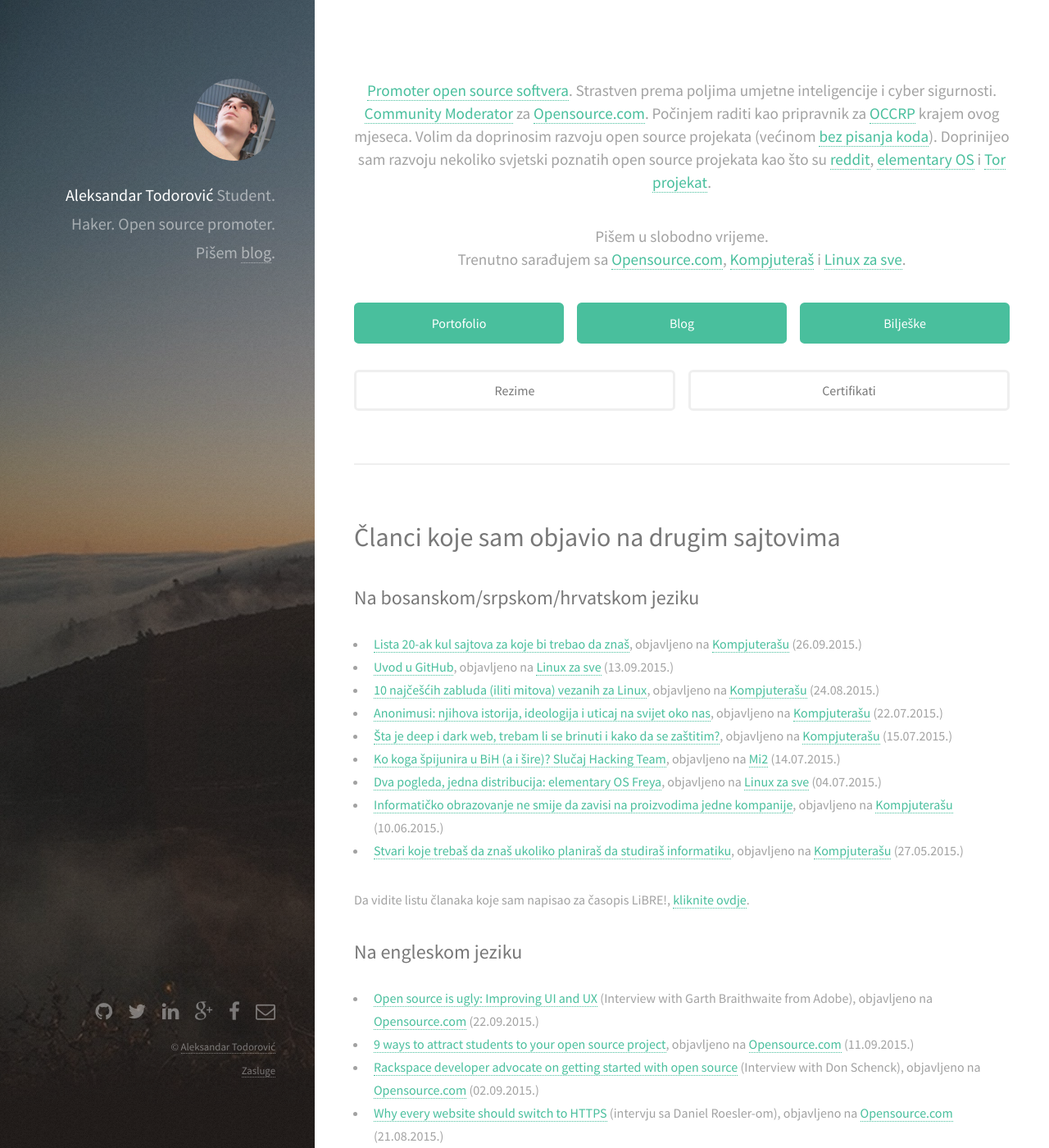
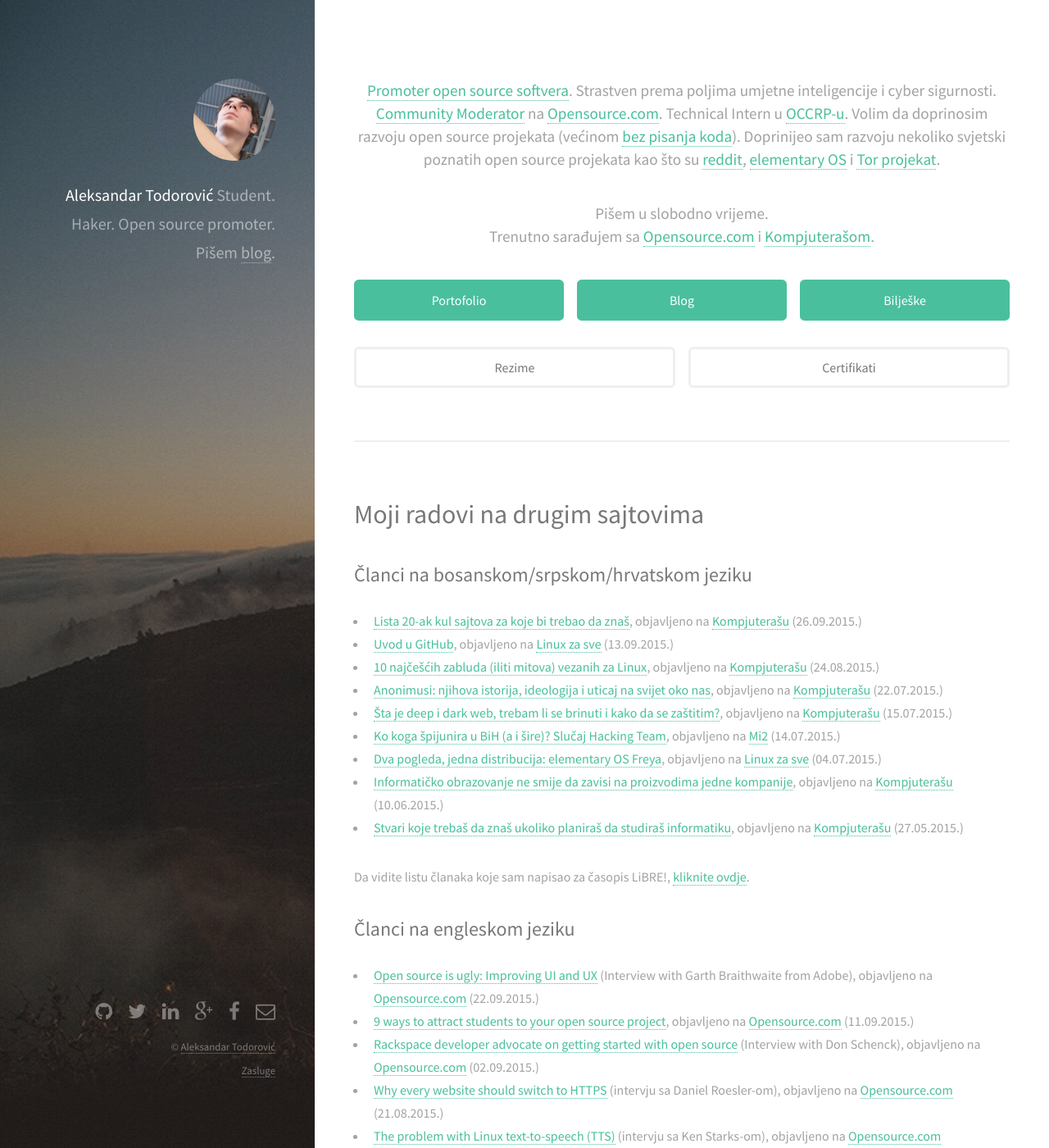
Before and after one commit to inputsh/bs.r3bl.me, a Jekyll site: the page built from index.html, in a window 1280 px wide and 1400 px high. Shown: the whole window at 82% size. Built offline with Jekyll 4.4.1, drawn with Linux system fonts in a browser that asks for light colours; comment, search, counter and statistics services are not loaded; some of the changed text lies outside the part shown.

Commit message:
Does a bit of restructuring and adds new items

```diff
--- a/index.html
+++ b/index.html
@@ -9,15 +9,16 @@
     <!-- SUMMARY -->
     <section>
       <p style="text-align:center; font-size: 120%;">
-        <a href="https://blog.r3bl.me/en/open-source-advocacy">Promoter open source softvera</a>. Strastven prema poljima umjetne inteligencije i cyber sigurnosti.
-        <a href="https://blog.r3bl.me/en/partnership-with-opensource-dot-com/">Community Moderator</a> za <a href="https://opensource.com/">Opensource.com</a>.
-        Počinjem raditi kao pripravnik za <a href="https://www.occrp.org/">OCCRP</a> krajem ovog mjeseca.
+        <a href="https://blog.r3bl.me/en/open-source-advocacy">Promoter open source softvera</a>.
+        Strastven prema poljima umjetne inteligencije i cyber sigurnosti.
+        <a href="https://blog.r3bl.me/en/partnership-with-opensource-dot-com/">Community Moderator</a> na <a href="https://opensource.com/">Opensource.com</a>.
+        Technical Intern u <a href="https://www.occrp.org/">OCCRP-u</a>.
         Volim da doprinosim razvoju open source projekata (većinom <a href="https://opensource.com/business/14/12/8-ways-contribute-open-source-without-writing-code">bez pisanja koda</a>).
         Doprinijeo sam razvoju nekoliko svjetski poznatih open source projekata kao što su <a href="http://reddit.com/">reddit</a>, <a href="https://elementary.io/">elementary OS</a> i <a href="https://www.torproject.org/">Tor projekat</a>.
       </p>
       <p style="text-align:center; font-size: 120%;">
         Pišem u slobodno vrijeme.<br/>
-        Trenutno sarađujem sa <a href="https://opensource.com/users/r3bl">Opensource.com</a>, <a href="http://kompjuteras.com/author/r3bl/">Kompjuteraš</a> i <a href="http://www.linuxzasve.com/">Linux za sve</a>. <br/>
+        Trenutno sarađujem sa <a href="https://opensource.com/users/r3bl">Opensource.com</a> i <a href="http://kompjuteras.com/author/r3bl/">Kompjuterašom</a>. <br/>
       </p>
 
       <!-- BUTTONS -->
@@ -33,9 +34,9 @@
     </section>
 
     <section>
-      <h1>Članci koje sam objavio na drugim sajtovima</h1>
+      <h1>Moji radovi na drugim sajtovima</h1>
 
-      <h2>Na bosanskom/srpskom/hrvatskom jeziku</h2>
+      <h2>Članci na bosanskom/srpskom/hrvatskom jeziku</h2>
 
       <ul>
           <li><a href="http://kompjuteras.com/lista-20-ak-kul-sajtova-za-koje-bi-trebao-da-znas/">Lista 20-ak kul sajtova za koje bi trebao da znaš</a>, objavljeno na <a href="http://kompjuteras.com">Kompjuterašu</a> (26.09.2015.)</li>
@@ -50,7 +51,7 @@
       </ul>
       <p>Da vidite listu članaka koje sam napisao za časopis LiBRE!, <a href="{{ site.url }}/libre">kliknite ovdje</a>.</p>
 
-      <h2>Na engleskom jeziku</h2>
+      <h2>Članci na engleskom jeziku</h2>
 
       <ul>
           <li><a href="https://opensource.com/life/15/9/ato-interview-garth-braithwaite">Open source is ugly: Improving UI and UX</a> (Interview with Garth Braithwaite from Adobe), objavljeno na <a href="https://opensource.com">Opensource.com</a> (22.09.2015.)</li>
@@ -64,6 +65,13 @@
           <li><a href="https://opensource.com/business/15/6/interview-cat-robson-red-hat">Open source licensing important for future of Internet of Things</a> (intervju sa Cat Robson iz kompanije Red Hat), objavljeno na <a href="https://opensource.com">Opensource.com</a> (17.06.2015.)</li>
           <li><a href="https://opensource.com/life/15/2/beginners-guide-github">A beginner's guide to GitHub</a>, objavljeno na <a href="https://opensource.com">Opensource.com</a> (16.02.2015.)</li>
       </ul>
+
+      <h2>Ostalo</h2>
+
+      <ul>
+          <li><a href="http://www.tv1.ba/produkcija/formati/ja-biram-goste/3945-ja-biram-goste.html">Ja biram goste sa Edisom Jašarevićem</a> [TV emisija] (24.10.2015.)</li>
+      </ul>
+
     </section>
 
     <section>
@@ -77,6 +85,7 @@
       <h2>Članci na bosanskom/srpskom/hrvatskom jeziku</h2>
 
       <ul>
+        <li><a href="http://bljesak.info/rubrika/sci-tech/clanak/bih-medu-32-zemlje-koje-koriste-jedan-od-jacih-softwarea-za-spijuniranje/136782">BiH među 32 zemlje koje koriste jedan od jačih softwarea za špijuniranje</a>, objavljeno na <a href="http://bljesak.info">Bljesak.info</a> (25.10.2015.)</li>
         <li><a href="http://www.empirica.ba/index.php/aktuelne-vijesti/490-student-visoke-skole-empirica-ucesnik-najveceg-ikt-dogadaja-u-evropi">Student Visoke škole eMPIRICA učesnik najvećeg IKT događaja u Evropi</a>, objavljeno na <a href="http://empirica.ba/index.php/aktuelne-vijesti">blogu Visoke škole eMPIRICA</a> (08.07.2015.)</li>
         <li><a href="http://www.infobrcko.com/vijesti-iz-bih/11338-student-visoke-%C5%A1kole-empirica-u%C4%8Desnik-najve%C4%87eg-ikt-doga%C4%91aja-u-evropi.html">Student Visoke škole eMPIRICA učesnik najvećeg IKT događaja u Evropi</a>, objavljeno na <a href="http://infobrcko.com">InfoBrčko</a> (08.07.2015.)</li>
         <li><a href="http://www.kameleon.ba/index.php/lifestyle/Student-Visoke-skole-eMPIRICA-ucesnik-najveceg-IKT-dogadaja-u-Evropi-">Student Visoke škole eMPIRICA učesnik najvećeg IKT događaja u Evropi</a>, objavljeno na <a href="http://kameleon.ba">Kameleonu</a> (08.07.2015.)</li>
```
